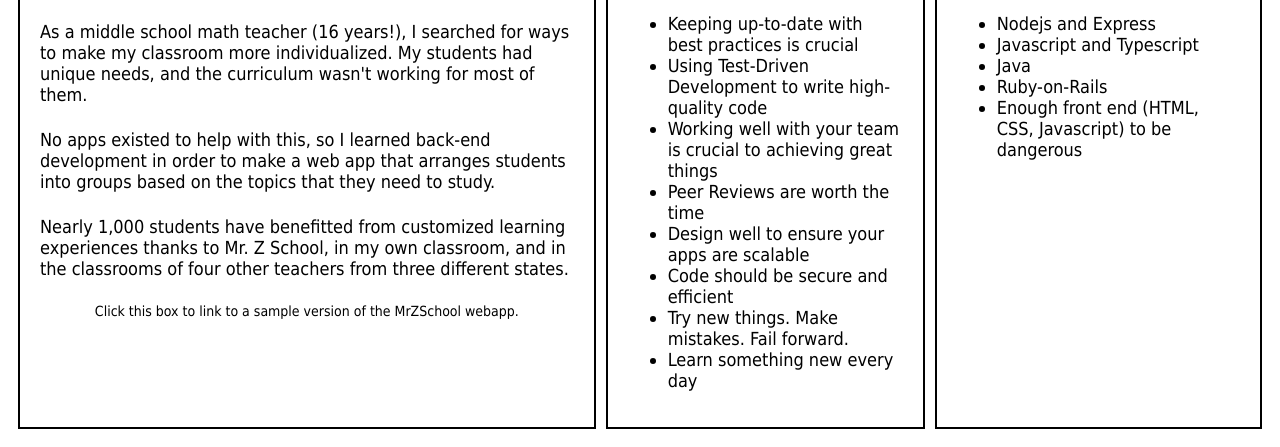
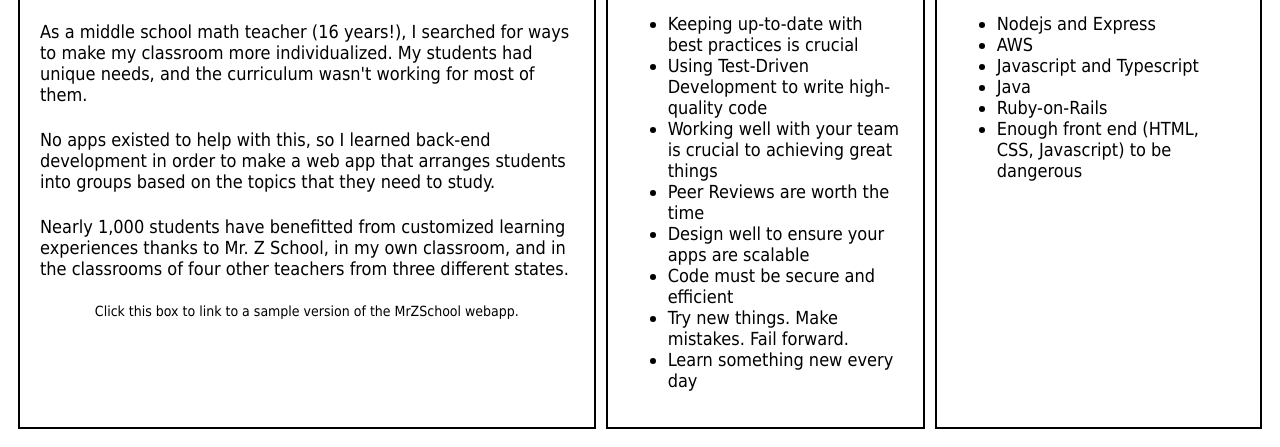
Before and after one commit to zivkovicj/Portfolio, a website: page Public/index.html in a window 1280 px wide. Shown: the part 462-909 px from the top of the page. Drawn offline with Linux system fonts and the light colour scheme.

Commit message:
Added AWS

```diff
--- a/Public/index.html
+++ b/Public/index.html
@@ -54,7 +54,7 @@
         <li>Working well with your team is crucial to achieving great things</li>
         <li>Peer Reviews are worth the time</li>
         <li>Design well to ensure your apps are scalable</li>
-        <li>Code should be secure and efficient</li>
+        <li>Code must be secure and efficient</li>
         <li>Try new things. Make mistakes. Fail forward.</li>
         <li>Learn something new every day</li>
       </ul>
@@ -68,6 +68,7 @@
       </div>
       <ul>
         <li>Nodejs and Express</li>
+        <li>AWS</li>
         <li>Javascript and Typescript</li>
         <li>Java</li>
         <li>Ruby-on-Rails</li>
```
